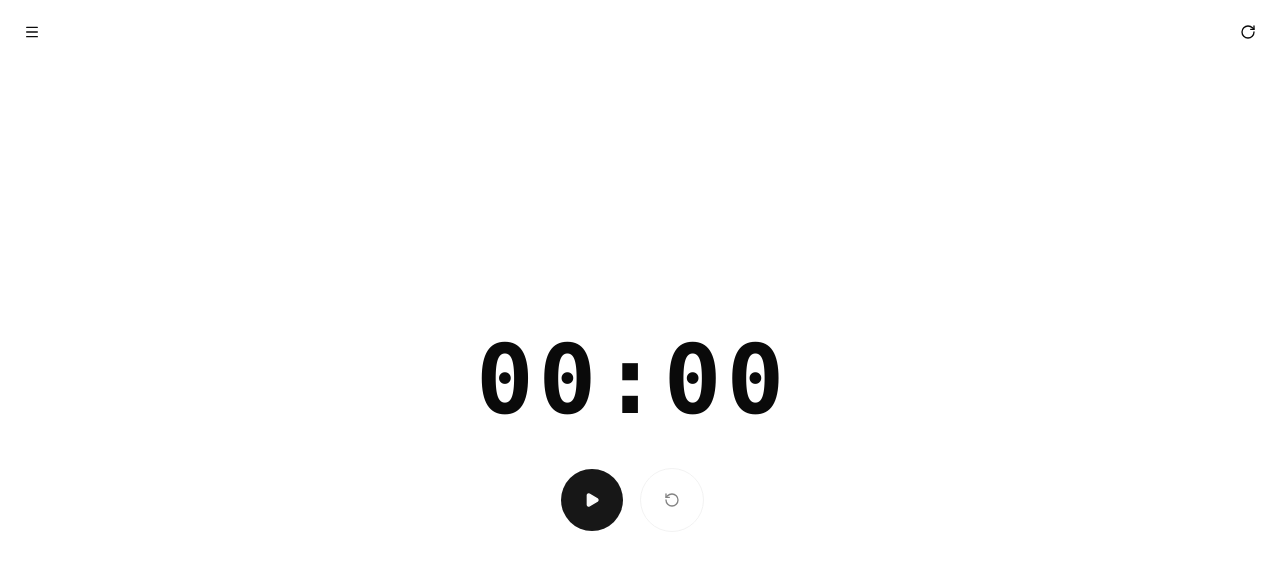
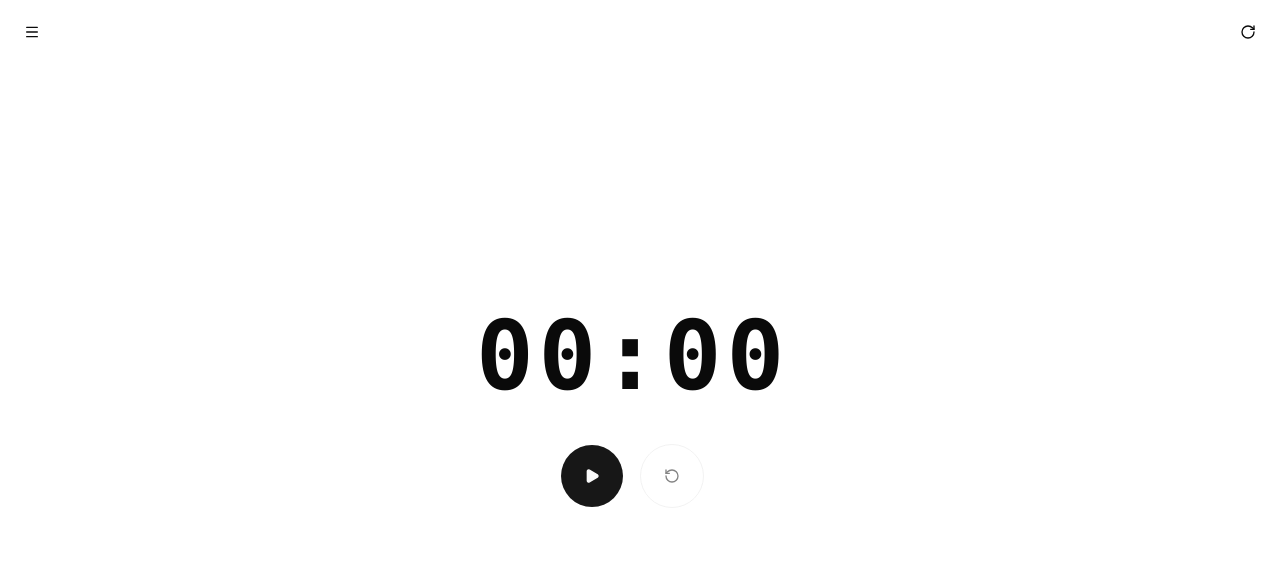
Before and after one commit to Sayantand938/momentum, a React (Vite) app: page / in a window 1280 px wide. Shown: the top 570 px of the page. Built offline with nearby package versions, Linux system fonts and the light colour scheme; no server answers; the database is empty.

Commit message:
style: fix history page top spacing to match dashboard
- Remove min-h from main container
- Change items-center to items-start
- Reduce header padding from pt-16 to pt-14
- Keep consistent spacing with Dashboard page

```diff
--- a/src/routes/__root.tsx
+++ b/src/routes/__root.tsx
@@ -7,8 +7,8 @@
     component: () => (
         <div className="min-h-svh">
             <Header />
-            <main className="pt-16">
-                <div className="flex min-h-[calc(100vh-4rem)] flex-col items-center justify-center p-4">
+            <main className="pt-14">
+                <div className="flex flex-col items-center justify-start p-4">
                     <ErrorBoundary fallback={<RouteErrorBoundary error={new Error('Route failed to load')} reset={() => { }} />}>
                         <Outlet />
                     </ErrorBoundary>
```
